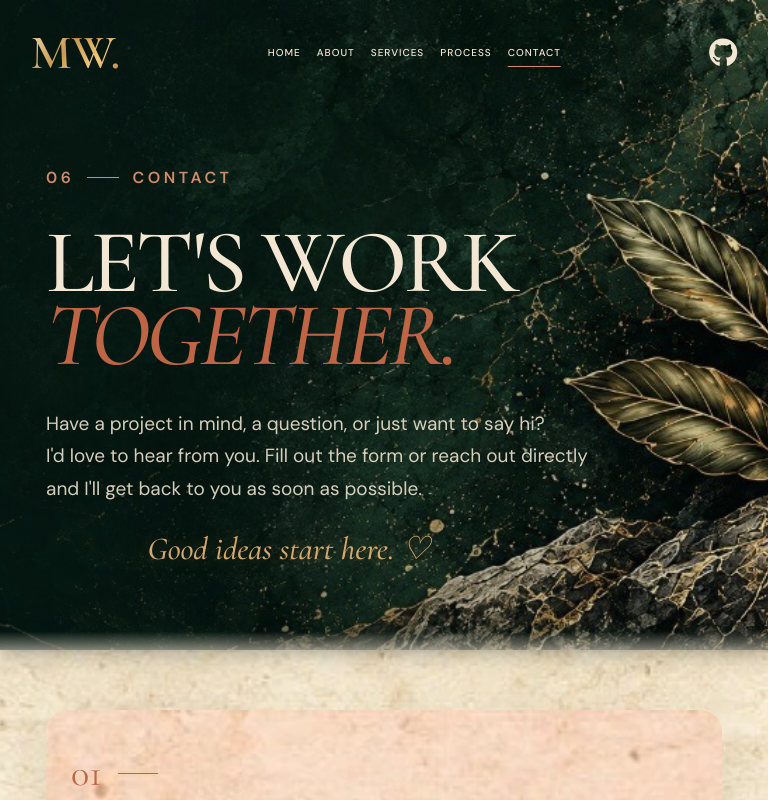
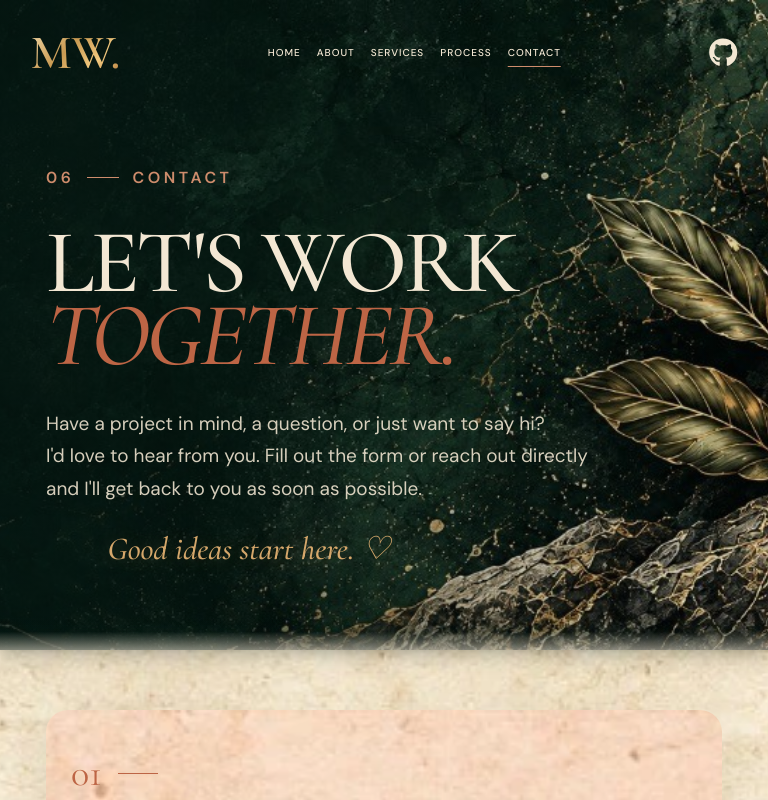
Before and after one commit to madwhite97/portfolio, a React (Vite) app: page /contact in a window 768 px wide. Shown: the top 800 px of the page. Built offline with nearby package versions, Linux system fonts and the light colour scheme.

Commit message:
Move contact hero note more

```diff
--- a/src/pages/Contact.css
+++ b/src/pages/Contact.css
@@ -1046,7 +1046,7 @@
   .contact-page .contact-hero-note {
     width: auto;
     position: relative;
-    left: -95px;
+    left: -135px;
   }
 
   .contact-page .contact-hero-note > span {
```
